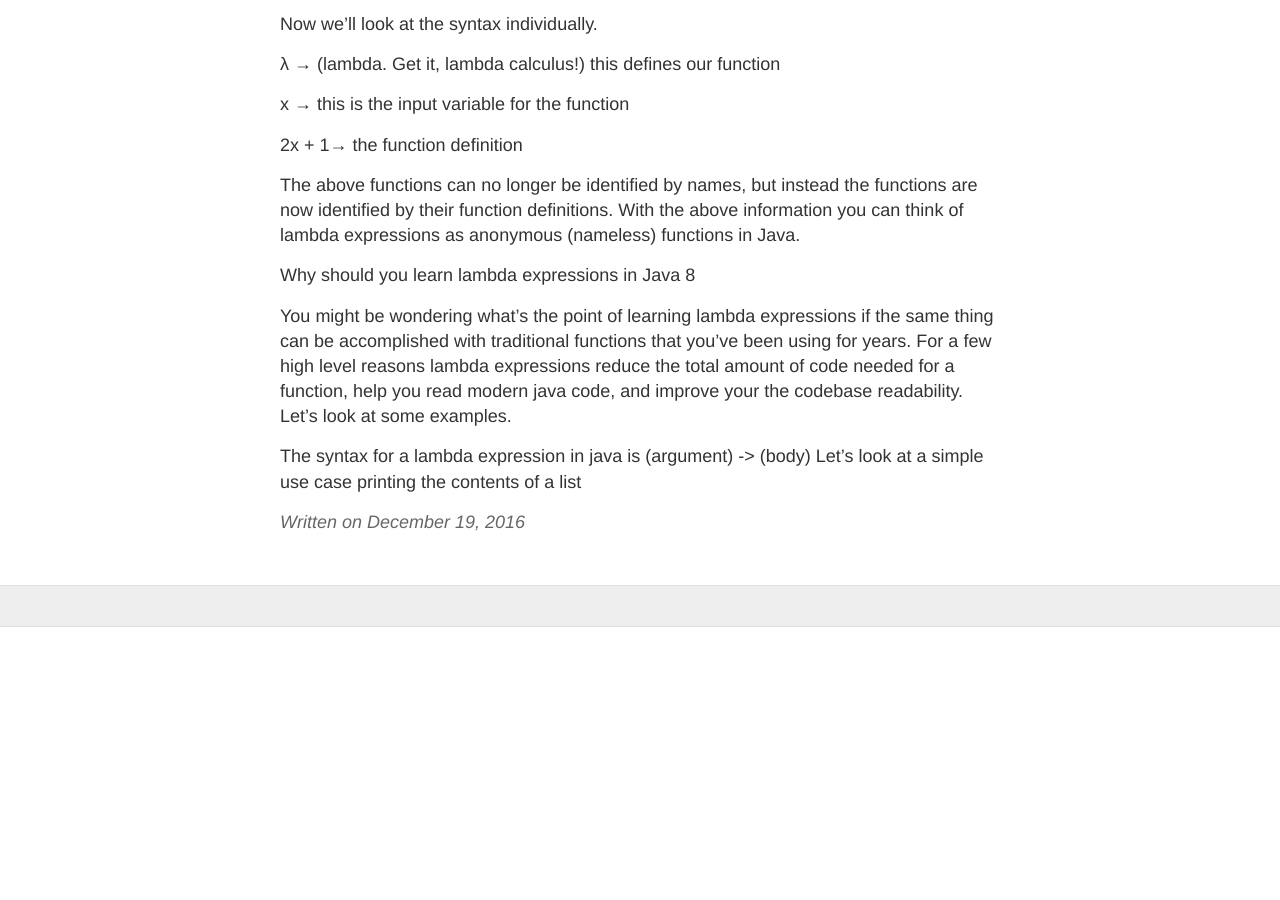
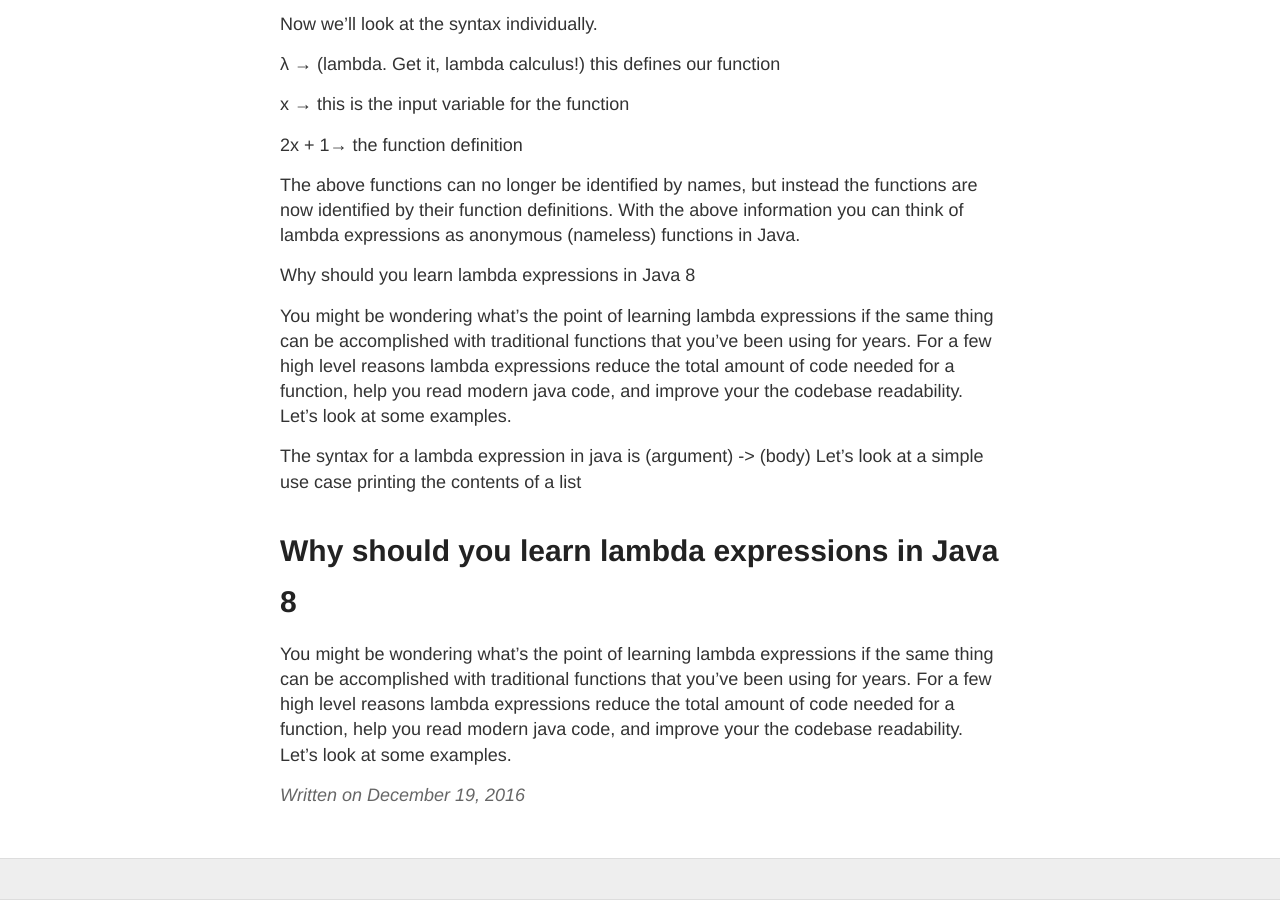
Before and after one commit to msaldivar/msaldivar.github.io, a Jekyll site: the page built from _posts/2016-12-19-learning-lambdas.md, in a window 1280 px wide and 900 px high, scrolled down 710 px. Built offline with Jekyll 4.4.1, drawn with Linux system fonts in a browser that asks for light colours; formulas are drawn with MathJax 3; before the commit the page ends 1337 px from its top, so only the background shows below that.

Commit message:
post change

```diff
--- a/_posts/2016-12-19-learning-lambdas.md
+++ b/_posts/2016-12-19-learning-lambdas.md
@@ -36,3 +36,7 @@ You might be wondering what’s the point of learning lambda expressions if the
 
 The syntax for a lambda expression in java is (argument) -> (body)
 Let’s look at a simple use case printing the contents of a list
+
+Why should you learn lambda expressions in Java 8
+==================================================
+You might be wondering what’s the point of learning lambda expressions if the same thing can be accomplished with traditional functions that you’ve been using for years. For a few high level reasons lambda expressions reduce the total amount of code needed for a function, help you read modern java code, and improve your the codebase readability. Let’s look at some examples.
```
